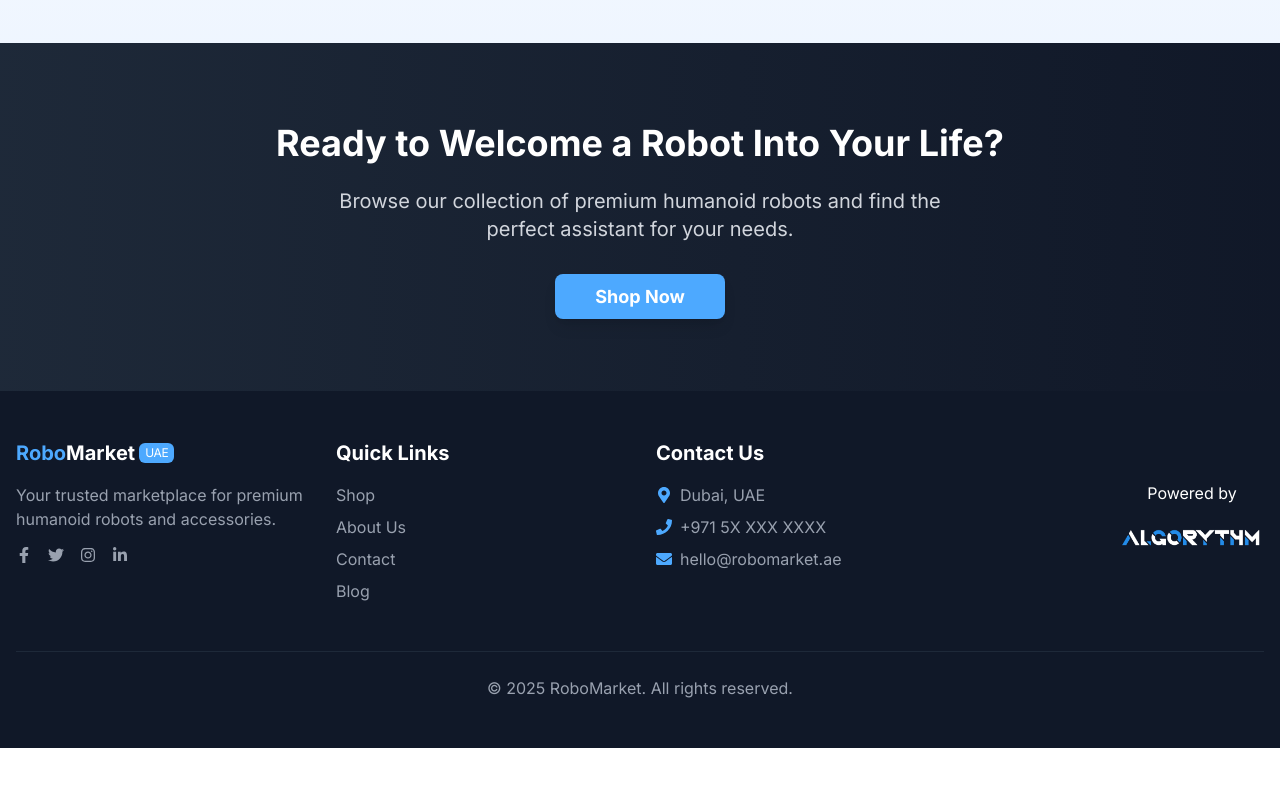
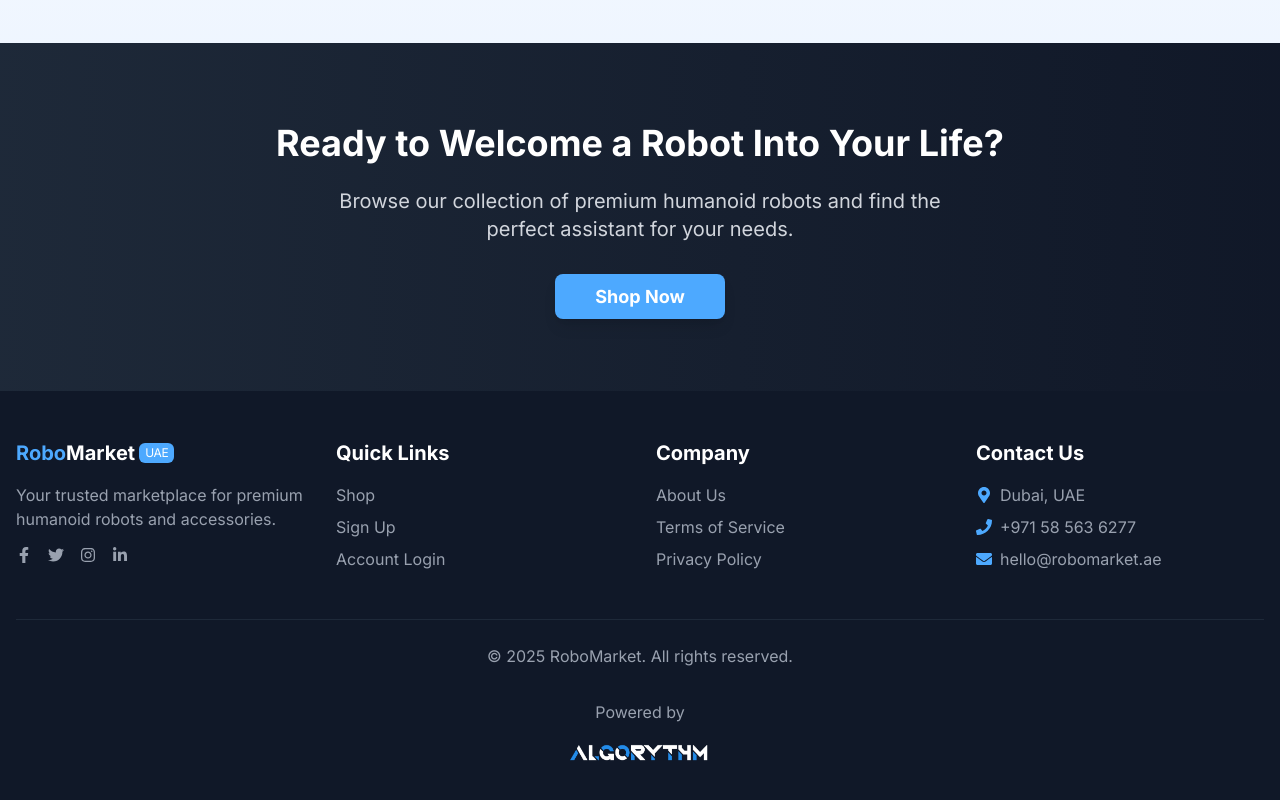
Before and after one commit to alaineid/robomarket-ae, a Next.js app: page / in a window 1280 px wide. Shown: the part 2230-3030 px from the top of the page. Before the commit the page ends 2978 px from the top, so only its background shows below. Built offline with nearby package versions, Linux system fonts and the light colour scheme.

Commit message:
Add Company Section

```diff
--- a/src/components/Footer.tsx
+++ b/src/components/Footer.tsx
@@ -39,9 +39,18 @@ export default function Footer() {
             <h3 className="text-xl font-bold mb-4">Quick Links</h3>
             <ul className="space-y-2">
               <li><Link href="/shop" className="text-gray-400 hover:text-white">Shop</Link></li>
+              <li><Link href="/signup" className="text-gray-400 hover:text-white">Sign Up</Link></li>
+              <li><Link href="/login" className="text-gray-400 hover:text-white">Account Login</Link></li>
+            </ul>
+          </div>
+
+          {/* Company */}
+          <div>
+            <h3 className="text-xl font-bold mb-4">Company</h3>
+            <ul className="space-y-2">
               <li><Link href="/about" className="text-gray-400 hover:text-white">About Us</Link></li>
-              <li><Link href="/contact" className="text-gray-400 hover:text-white">Contact</Link></li>
-              <li><Link href="/blog" className="text-gray-400 hover:text-white">Blog</Link></li>
+              <li><Link href="/terms" className="text-gray-400 hover:text-white">Terms of Service</Link></li>
+              <li><Link href="/privacy" className="text-gray-400 hover:text-white">Privacy Policy</Link></li>
             </ul>
           </div>
 
@@ -55,7 +64,7 @@ export default function Footer() {
               </li>
               <li className="flex items-center">
                 <FaPhone className="mr-2 text-[#4DA9FF]" />
-                <span className="text-gray-400">+971 5X XXX XXXX</span>
+                <span className="text-gray-400">+971 58 563 6277</span>
               </li>
               <li className="flex items-center">
                 <FaEnvelope className="mr-2 text-[#4DA9FF]" />
@@ -63,39 +72,32 @@ export default function Footer() {
               </li>
             </ul>
           </div>
+        </div>
 
-          {/* Powered by Algorythm */}
-          <div className="flex flex-col items-end justify-center">
+        <div className="border-t border-gray-800 mt-12 pt-6 flex flex-col items-center justify-center">
+          <p className="text-gray-400 mb-6">© {new Date().getFullYear()} RoboMarket. All rights reserved.</p>
+
+          {/* Powered by Algorythm - repositioned to bottom center */}
+          <div className="flex flex-col items-center mt-2">
+            <p className="text-gray-400 mb-2">Powered by</p>
             <a
               href="https://algorythm.ca"
               target="_blank"
               rel="noopener noreferrer"
-              className="flex flex-col items-center hover:opacity-80 transition-opacity"
+              className="hover:opacity-80 transition-opacity"
             >
-              <p className="text-white mb-2">Powered by</p>
-              <div className="relative h-12 w-36">
-                <style jsx>{`
-                  .white-logo {
-                    filter: brightness(0) invert(1);
-                    -webkit-filter: brightness(0) invert(1);
-                  }
-                `}</style>
+              <div className="relative h-10 w-36">
                 <Image
                   src="/images/Algorythm.png"
                   alt="Algorythm Logo"
                   fill
                   style={{ objectFit: 'contain' }}
                   priority
-                  className="white-logo"
                 />
               </div>
             </a>
           </div>
         </div>
-
-        <div className="border-t border-gray-800 mt-12 pt-6 text-center text-gray-400">
-          <p>© {new Date().getFullYear()} RoboMarket. All rights reserved.</p>
-        </div>
       </div>
     </footer>
   );
```
